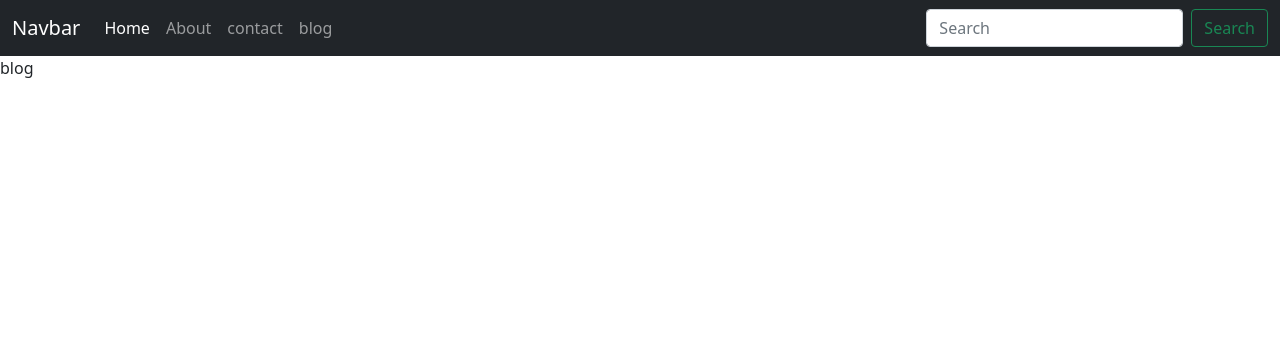
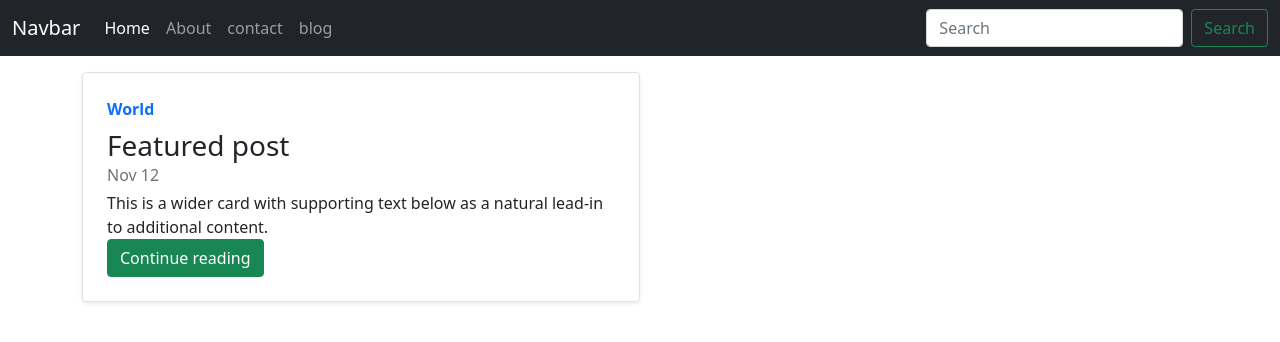
Before and after one commit to DevHimanshu63/DjangoBlog, a Django app: page /blog/ in a window 1280 px wide. Shown: the top 342 px of the page. Run offline with Django 3.2, Linux system fonts and the light colour scheme.

Commit message:
blogpage design

```diff
--- a/templates/blog/bloghome.html
+++ b/templates/blog/bloghome.html
@@ -1,6 +1,18 @@
 {% extends 'base.html' %}
 {% block title %}blog!{% endblock title %}
 {% block body %}
-blog
+<div class="container my-3">
+<div class="col-md-6">
+    <div class="row g-0 border rounded overflow-hidden flex-md-row mb-4 shadow-sm h-md-250 position-relative">
+      <div class="col p-4 d-flex flex-column position-static">
+        <strong class="d-inline-block mb-2 text-primary">World</strong>
+        <h3 class="mb-0">Featured post</h3>
+        <div class="mb-1 text-muted">Nov 12</div>
+        <p class="card-text mb-auto">This is a wider card with supporting text below as a natural lead-in to additional content.</p>
+       <div> <a href="/blog/himsndhu" role="button" class="btn btn-success">Continue reading</a></div>
+      </div>
 
+    </div>
+  </div>
+</div>
 {% endblock body %}
```
